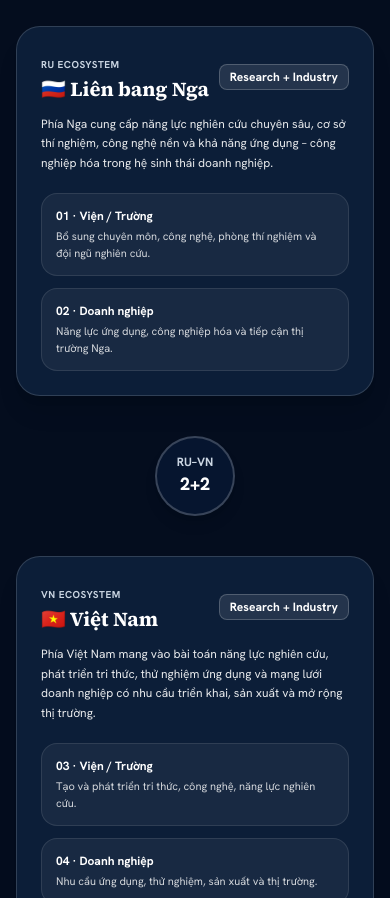
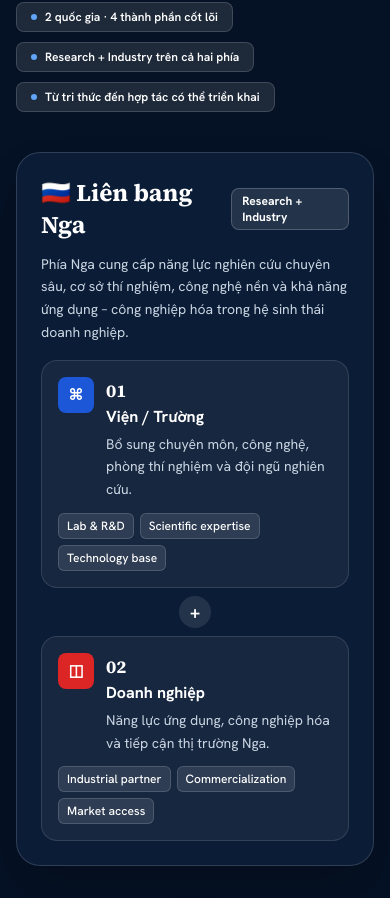
Before and after one commit to dangminhdev0403/vnru-network, a Next.js app in the folder frontend/: page / in a window 390 px wide. Shown: the part 6086-6984 px from the top of the page. Built offline with nearby package versions, Linux system fonts and the light colour scheme; no server answers.

Commit message:
fix(ui): match full 2+2 cooperation model and collaboration flow to high-fidelity reference

```diff
--- a/frontend/app/HomeMotion.tsx
+++ b/frontend/app/HomeMotion.tsx
@@ -687,114 +687,282 @@ export function HomeMotion({ isAuthenticated }: Readonly<{ isAuthenticated: bool
         </section>
 
         {/* ─── 2+2 Cooperation Model ─── */}
-        <section id="cooperation" className="bg-[#040d1e] px-4 py-20 text-white sm:px-6 sm:py-28">
+        <section id="cooperation" className="bg-[#051124] px-4 py-20 text-white sm:px-6 sm:py-28">
           <div className="mx-auto max-w-6xl">
             <h2 className="font-serif text-3xl font-bold tracking-tight sm:text-4xl">
               {t("Mô hình 2+2: cấu trúc hợp tác chiến lược giữa nghiên cứu và ứng dụng.")}
             </h2>
-            <p className="mt-4 max-w-3xl text-base leading-relaxed text-white/90">
+            <p className="mt-4 max-w-4xl text-base leading-relaxed text-slate-300">
               {t("2+2 không chỉ là bốn ô thông tin. Đây là khung hợp tác tối thiểu để kết nối một viện/trường và một doanh nghiệp của Liên bang Nga với một viện/trường và một doanh nghiệp của Việt Nam — tạo ra một hệ hợp tác cân bằng, có năng lực nghiên cứu, thử nghiệm, ứng dụng và thương mại hóa.")}
             </p>
 
-            <div className="mt-12 grid gap-6 lg:grid-cols-[1fr_auto_1fr] lg:items-center">
+            <div className="mt-6 flex flex-wrap gap-2.5">
+              <span className="inline-flex items-center gap-2 rounded-lg border border-white/15 bg-white/10 px-3.5 py-1.5 text-xs font-semibold text-white">
+                <span className="h-1.5 w-1.5 rounded-full bg-[#60a5fa]" />
+                {t("2 quốc gia · 4 thành phần cốt lõi")}
+              </span>
+              <span className="inline-flex items-center gap-2 rounded-lg border border-white/15 bg-white/10 px-3.5 py-1.5 text-xs font-semibold text-white">
+                <span className="h-1.5 w-1.5 rounded-full bg-[#60a5fa]" />
+                {t("Research + Industry trên cả hai phía")}
+              </span>
+              <span className="inline-flex items-center gap-2 rounded-lg border border-white/15 bg-white/10 px-3.5 py-1.5 text-xs font-semibold text-white">
+                <span className="h-1.5 w-1.5 rounded-full bg-[#60a5fa]" />
+                {t("Từ tri thức đến hợp tác có thể triển khai")}
+              </span>
+            </div>
+
+            <div className="mt-10 grid gap-6 lg:grid-cols-[1fr_160px_1fr] lg:items-center">
               {/* Russia Ecosystem */}
-              <div className="rounded-3xl border border-white/15 bg-[#0c1e38] p-6 shadow-xl">
-                <div className="flex items-center justify-between">
+              <div className="rounded-3xl border border-white/15 bg-[#0c1e38]/95 p-6 shadow-2xl backdrop-blur-xl">
+                <div className="flex items-center justify-between gap-3">
                   <div>
-                    <span className="text-[10px] font-bold uppercase tracking-wider text-slate-300">{t("RU ecosystem")}</span>
-                    <h3 className="font-serif text-xl font-bold text-white">{t("🇷🇺 Liên bang Nga")}</h3>
+                    <h3 className="font-serif text-2xl font-bold text-white">{t("🇷🇺 Liên bang Nga")}</h3>
                   </div>
                   <span className="rounded-lg border border-white/20 bg-white/10 px-2.5 py-1 text-xs font-bold text-white">
                     {t("Research + Industry")}
                   </span>
                 </div>
-                <p className="mt-3 text-xs leading-relaxed text-white/90">
+                <p className="mt-3 text-sm leading-relaxed text-slate-300">
                   {t("Phía Nga cung cấp năng lực nghiên cứu chuyên sâu, cơ sở thí nghiệm, công nghệ nền và khả năng ứng dụng – công nghiệp hóa trong hệ sinh thái doanh nghiệp.")}
                 </p>
 
-                <div className="mt-5 space-y-3">
-                  <div className="rounded-2xl border border-white/10 bg-white/5 p-3.5">
-                    <strong className="block text-xs font-bold text-white">01 · {t("Viện / Trường")}</strong>
-                    <span className="mt-1 block text-[11px] text-white/80">{t("Bổ sung chuyên môn, công nghệ, phòng thí nghiệm và đội ngũ nghiên cứu.")}</span>
+                {/* Role 01 */}
+                <div className="mt-4 rounded-2xl border border-white/12 bg-white/5 p-4">
+                  <div className="flex items-start gap-3">
+                    <div className="grid h-9 w-9 shrink-0 place-items-center rounded-lg bg-[#1c57d7] text-base font-bold text-white">
+                      ⌘
                     </div>
-                  <div className="rounded-2xl border border-white/10 bg-white/5 p-3.5">
-                    <strong className="block text-xs font-bold text-white">02 · {t("Doanh nghiệp")}</strong>
-                    <span className="mt-1 block text-[11px] text-white/80">{t("Năng lực ứng dụng, công nghiệp hóa và tiếp cận thị trường Nga.")}</span>
+                    <div>
+                      <span className="font-serif text-lg font-bold text-white">01</span>
+                      <strong className="block text-base font-bold text-white">{t("Viện / Trường")}</strong>
+                      <span className="mt-1 block text-sm leading-relaxed text-slate-300">
+                        {t("Bổ sung chuyên môn, công nghệ, phòng thí nghiệm và đội ngũ nghiên cứu.")}
+                      </span>
+                    </div>
+                  </div>
+                  <div className="mt-3 flex flex-wrap gap-1.5">
+                    <span className="rounded-md border border-white/15 bg-white/10 px-2 py-1 text-xs font-medium text-white">
+                      {t("Lab & R&D")}
+                    </span>
+                    <span className="rounded-md border border-white/15 bg-white/10 px-2 py-1 text-xs font-medium text-white">
+                      {t("Scientific expertise")}
+                    </span>
+                    <span className="rounded-md border border-white/15 bg-white/10 px-2 py-1 text-xs font-medium text-white">
+                      {t("Technology base")}
+                    </span>
+                  </div>
+                </div>
+
+                {/* Plus */}
+                <div className="my-2 grid place-items-center">
+                  <span className="grid h-8 w-8 place-items-center rounded-full bg-white/10 text-lg font-bold text-white">
+                    +
+                  </span>
+                </div>
+
+                {/* Role 02 */}
+                <div className="rounded-2xl border border-white/12 bg-white/5 p-4">
+                  <div className="flex items-start gap-3">
+                    <div className="grid h-9 w-9 shrink-0 place-items-center rounded-lg bg-[#dc2626] text-base font-bold text-white">
+                      ◫
+                    </div>
+                    <div>
+                      <span className="font-serif text-lg font-bold text-white">02</span>
+                      <strong className="block text-base font-bold text-white">{t("Doanh nghiệp")}</strong>
+                      <span className="mt-1 block text-sm leading-relaxed text-slate-300">
+                        {t("Năng lực ứng dụng, công nghiệp hóa và tiếp cận thị trường Nga.")}
+                      </span>
+                    </div>
+                  </div>
+                  <div className="mt-3 flex flex-wrap gap-1.5">
+                    <span className="rounded-md border border-white/15 bg-white/10 px-2 py-1 text-xs font-medium text-white">
+                      {t("Industrial partner")}
+                    </span>
+                    <span className="rounded-md border border-white/15 bg-white/10 px-2 py-1 text-xs font-medium text-white">
+                      {t("Commercialization")}
+                    </span>
+                    <span className="rounded-md border border-white/15 bg-white/10 px-2 py-1 text-xs font-medium text-white">
+                      {t("Market access")}
+                    </span>
                   </div>
                 </div>
               </div>
 
-              {/* Center 2+2 Symbol */}
-              <div className="grid place-items-center py-4 lg:py-0">
-                <div className="flex h-20 w-20 flex-col items-center justify-center rounded-full border-2 border-white/20 bg-[#06152f] text-center shadow-lg">
-                  <span className="text-xs font-bold text-slate-300">{t("RU–VN")}</span>
-                  <span className="text-lg font-black text-white">{t("2+2")}</span>
+              {/* Center 2+2 Connector */}
+              <div className="flex flex-col items-center justify-center py-4 text-center lg:py-0">
+                <div className="flex h-28 w-28 flex-col items-center justify-center rounded-full border-3 border-white/30 bg-[#071831] shadow-2xl">
+                  <span className="text-sm font-bold text-slate-200">{t("RU–VN")}</span>
+                  <span className="text-2xl font-black text-white">{t("2+2")}</span>
+                </div>
+                <div className="mt-4 max-w-[140px] text-xs leading-relaxed text-slate-300">
+                  <b className="block text-xs font-bold text-white">{t("Strategic collaboration")}</b>
+                  <span>{t("Một cấu trúc hợp tác tối thiểu nhưng đủ để đi từ nghiên cứu tới ứng dụng thực tế.")}</span>
                 </div>
               </div>
 
               {/* Vietnam Ecosystem */}
-              <div className="rounded-3xl border border-white/15 bg-[#0c1e38] p-6 shadow-xl">
-                <div className="flex items-center justify-between">
+              <div className="rounded-3xl border border-white/15 bg-[#0c1e38]/95 p-6 shadow-2xl backdrop-blur-xl">
+                <div className="flex items-center justify-between gap-3">
                   <div>
-                    <span className="text-[10px] font-bold uppercase tracking-wider text-slate-300">{t("VN ecosystem")}</span>
-                    <h3 className="font-serif text-xl font-bold text-white">{t("🇻🇳 Việt Nam")}</h3>
+                    <h3 className="font-serif text-2xl font-bold text-white">{t("🇻🇳 Việt Nam")}</h3>
                   </div>
                   <span className="rounded-lg border border-white/20 bg-white/10 px-2.5 py-1 text-xs font-bold text-white">
                     {t("Research + Industry")}
                   </span>
                 </div>
-                <p className="mt-3 text-xs leading-relaxed text-white/90">
+                <p className="mt-3 text-sm leading-relaxed text-slate-300">
                   {t("Phía Việt Nam mang vào bài toán năng lực nghiên cứu, phát triển tri thức, thử nghiệm ứng dụng và mạng lưới doanh nghiệp có nhu cầu triển khai, sản xuất và mở rộng thị trường.")}
                 </p>
 
-                <div className="mt-5 space-y-3">
-                  <div className="rounded-2xl border border-white/10 bg-white/5 p-3.5">
-                    <strong className="block text-xs font-bold text-white">03 · {t("Viện / Trường")}</strong>
-                    <span className="mt-1 block text-[11px] text-white/80">{t("Tạo và phát triển tri thức, công nghệ, năng lực nghiên cứu.")}</span>
+                {/* Role 03 */}
+                <div className="mt-4 rounded-2xl border border-white/12 bg-white/5 p-4">
+                  <div className="flex items-start gap-3">
+                    <div className="grid h-9 w-9 shrink-0 place-items-center rounded-lg bg-[#1c57d7] text-base font-bold text-white">
+                      ⌘
                     </div>
-                  <div className="rounded-2xl border border-white/10 bg-white/5 p-3.5">
-                    <strong className="block text-xs font-bold text-white">04 · {t("Doanh nghiệp")}</strong>
-                    <span className="mt-1 block text-[11px] text-white/80">{t("Nhu cầu ứng dụng, thử nghiệm, sản xuất và thị trường.")}</span>
+                    <div>
+                      <span className="font-serif text-lg font-bold text-white">03</span>
+                      <strong className="block text-base font-bold text-white">{t("Viện / Trường")}</strong>
+                      <span className="mt-1 block text-sm leading-relaxed text-slate-300">
+                        {t("Tạo và phát triển tri thức, công nghệ, năng lực nghiên cứu.")}
+                      </span>
                     </div>
                   </div>
+                  <div className="mt-3 flex flex-wrap gap-1.5">
+                    <span className="rounded-md border border-white/15 bg-white/10 px-2 py-1 text-xs font-medium text-white">
+                      {t("Research capacity")}
+                    </span>
+                    <span className="rounded-md border border-white/15 bg-white/10 px-2 py-1 text-xs font-medium text-white">
+                      {t("Knowledge creation")}
+                    </span>
+                    <span className="rounded-md border border-white/15 bg-white/10 px-2 py-1 text-xs font-medium text-white">
+                      {t("Applied science")}
+                    </span>
+                  </div>
+                </div>
+
+                {/* Plus */}
+                <div className="my-2 grid place-items-center">
+                  <span className="grid h-8 w-8 place-items-center rounded-full bg-white/10 text-lg font-bold text-white">
+                    +
+                  </span>
+                </div>
+
+                {/* Role 04 */}
+                <div className="rounded-2xl border border-white/12 bg-white/5 p-4">
+                  <div className="flex items-start gap-3">
+                    <div className="grid h-9 w-9 shrink-0 place-items-center rounded-lg bg-[#dc2626] text-base font-bold text-white">
+                      ◫
+                    </div>
+                    <div>
+                      <span className="font-serif text-lg font-bold text-white">04</span>
+                      <strong className="block text-base font-bold text-white">{t("Doanh nghiệp")}</strong>
+                      <span className="mt-1 block text-sm leading-relaxed text-slate-300">
+                        {t("Nhu cầu ứng dụng, thử nghiệm, sản xuất và thị trường.")}
+                      </span>
+                    </div>
+                  </div>
+                  <div className="mt-3 flex flex-wrap gap-1.5">
+                    <span className="rounded-md border border-white/15 bg-white/10 px-2 py-1 text-xs font-medium text-white">
+                      {t("Pilot deployment")}
+                    </span>
+                    <span className="rounded-md border border-white/15 bg-white/10 px-2 py-1 text-xs font-medium text-white">
+                      {t("Production")}
+                    </span>
+                    <span className="rounded-md border border-white/15 bg-white/10 px-2 py-1 text-xs font-medium text-white">
+                      {t("Demand signal")}
+                    </span>
+                  </div>
+                </div>
+              </div>
+            </div>
+
+            {/* Bottom 3 Cards */}
+            <div className="mt-8 grid gap-4 md:grid-cols-3">
+              <div className="rounded-2xl border border-white/12 bg-white/5 p-4">
+                <b className="block text-sm font-bold text-white">{t("Cân bằng hai phía")}</b>
+                <span className="mt-1 block text-sm leading-relaxed text-slate-300">
+                  {t("Mỗi quốc gia đều có một khối nghiên cứu và một khối doanh nghiệp, giúp hợp tác không dừng ở trao đổi học thuật.")}
+                </span>
+              </div>
+              <div className="rounded-2xl border border-white/12 bg-white/5 p-4">
+                <b className="block text-sm font-bold text-white">{t("Gắn với công nghệ / mục tiêu chung")}</b>
+                <span className="mt-1 block text-sm leading-relaxed text-slate-300">
+                  {t("Cấu trúc 2+2 phù hợp để xoay quanh một chủ đề, một công nghệ hoặc một nhu cầu ứng dụng cụ thể.")}
+                </span>
+              </div>
+              <div className="rounded-2xl border border-white/12 bg-white/5 p-4">
+                <b className="block text-sm font-bold text-white">{t("Từ kết nối đến triển khai")}</b>
+                <span className="mt-1 block text-sm leading-relaxed text-slate-300">
+                  {t("Portal không chỉ ghép nối đối tác mà còn dẫn tới một cấu trúc hợp tác có thể hình thành consortium song phương.")}
+                </span>
               </div>
             </div>
           </div>
         </section>
 
         {/* ─── Collaboration Flow ─── */}
-        <section id="collaboration" className="bg-[#06152f] px-4 py-20 text-white sm:px-6 sm:py-28">
+        <section id="collaboration" className="bg-[#071831] px-4 py-20 text-white sm:px-6 sm:py-28">
           <div className="mx-auto max-w-6xl">
+            <div className="grid items-center gap-12 lg:grid-cols-[0.85fr_1.15fr]">
+              <div>
                 <h2 className="font-serif text-3xl font-bold tracking-tight sm:text-4xl">
                   {t("Từ một điểm tri thức đến một quan hệ hợp tác thực sự.")}
                 </h2>
-            <p className="mt-4 max-w-3xl text-base leading-relaxed text-white/90">
+                <p className="mt-4 text-base leading-relaxed text-slate-300">
                   {t("RU–VN Portal không dừng ở việc hiển thị hồ sơ hay công bố. Mạng lưới tri thức giúp người dùng đi từ khám phá chủ đề, tìm chuyên gia phù hợp, hiểu lý do ghép nối và tiến tới cấu trúc hợp tác song phương 2+2.")}
                 </p>
 
-            <div className="mt-12 grid gap-6 md:grid-cols-3">
-              <div className="rounded-3xl border border-white/15 bg-[#0c1e38] p-6 shadow-xl">
-                <span className="text-xs font-black uppercase tracking-wider text-slate-400">01</span>
-                <h3 className="mt-3 font-serif text-2xl font-bold text-white">{t("Discover")}</h3>
-                <p className="mt-2 text-xs leading-relaxed text-white/90">
+                <div className="mt-6 flex items-center gap-3 border-t border-white/12 pt-4">
+                  <span className="grid h-9 w-9 shrink-0 place-items-center rounded-lg bg-[#1c57d7] text-base font-bold text-white">
+                    ↗
+                  </span>
+                  <div>
+                    <b className="block text-sm font-bold text-white">{t("Khám phá có định hướng")}</b>
+                    <small className="block text-xs text-slate-300">
+                      {t("Từ công bố → chuyên gia → tổ chức → cơ hội hợp tác.")}
+                    </small>
+                  </div>
+                </div>
+              </div>
+
+              {/* 3 Step Cards */}
+              <div className="grid gap-4 sm:grid-cols-3">
+                {/* Step 1 */}
+                <article className="relative flex flex-col justify-between rounded-2xl border border-white/15 bg-[#0c1e38]/85 p-5 shadow-xl backdrop-blur-md">
+                  <span className="absolute top-4 right-4 text-xs font-bold text-slate-400">01</span>
+                  <div className="grid h-10 w-10 place-items-center rounded-lg bg-white/10 text-base font-bold text-white">
+                    ⌕
+                  </div>
+                  <h3 className="mt-6 font-serif text-2xl font-bold text-white">{t("Discover")}</h3>
+                  <p className="mt-2 text-xs leading-relaxed text-slate-300">
                     {t("Tìm kiếm toàn cổng theo chủ đề, lĩnh vực, tổ chức, quốc gia và đối tượng tri thức.")}
                   </p>
+                </article>
+
+                {/* Step 2 - Featured */}
+                <article className="relative flex flex-col justify-between rounded-2xl border border-white/30 bg-[#1c57d7]/35 p-5 shadow-xl backdrop-blur-md">
+                  <span className="absolute top-4 right-4 text-xs font-bold text-white/80">02</span>
+                  <div className="grid h-10 w-10 place-items-center rounded-lg bg-white/20 text-base font-bold text-white">
+                    ◎
                   </div>
-
-              <div className="rounded-3xl border border-white/30 bg-[#1d4ed8]/20 p-6 shadow-xl">
-                <span className="text-xs font-black uppercase tracking-wider text-slate-300">02</span>
-                <h3 className="mt-3 font-serif text-2xl font-bold text-white">{t("Match")}</h3>
-                <p className="mt-2 text-xs leading-relaxed text-white/90">
+                  <h3 className="mt-6 font-serif text-2xl font-bold text-white">{t("Match")}</h3>
+                  <p className="mt-2 text-xs leading-relaxed text-slate-200">
                     {t("Gợi ý chuyên gia và đối tác dựa trên công bố, hướng nghiên cứu và các tín hiệu tương đồng có thể giải thích.")}
                   </p>
+                </article>
+
+                {/* Step 3 */}
+                <article className="relative flex flex-col justify-between rounded-2xl border border-white/15 bg-[#0c1e38]/85 p-5 shadow-xl backdrop-blur-md">
+                  <span className="absolute top-4 right-4 text-xs font-bold text-slate-400">03</span>
+                  <div className="grid h-10 w-10 place-items-center rounded-lg bg-white/10 text-base font-bold text-white">
+                    2+2
                   </div>
-
-              <div className="rounded-3xl border border-white/15 bg-[#0c1e38] p-6 shadow-xl">
-                <span className="text-xs font-black uppercase tracking-wider text-slate-400">03</span>
-                <h3 className="mt-3 font-serif text-2xl font-bold text-white">{t("Collaborate")}</h3>
-                <p className="mt-2 text-xs leading-relaxed text-white/90">
+                  <h3 className="mt-6 font-serif text-2xl font-bold text-white">{t("Collaborate")}</h3>
+                  <p className="mt-2 text-xs leading-relaxed text-slate-300">
                     {t("Chuyển kết nối phù hợp thành cấu trúc nghiên cứu – doanh nghiệp Nga–Việt quanh một mục tiêu hoặc công nghệ chung.")}
                   </p>
+                </article>
               </div>
             </div>
           </div>
```
Lines whose indentation alone changed are shown as unchanged.
